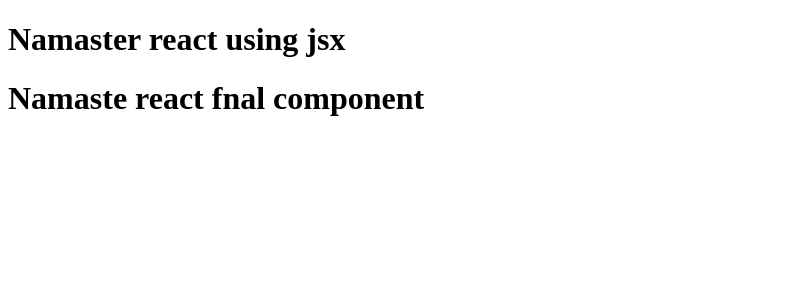
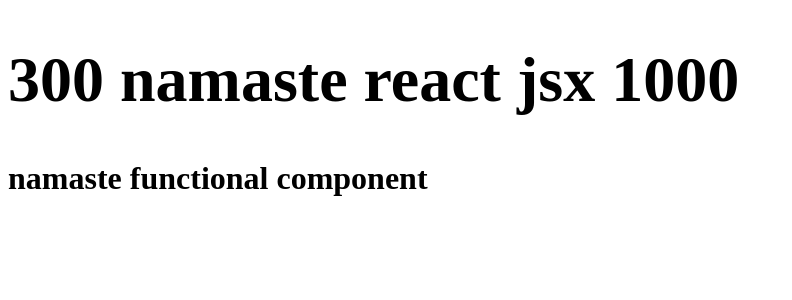
Before and after one commit to chandan317/namaste, a React (Vite) app: page / in a window 1280 px wide. Shown: the top 300 px of the page, without its empty margins (0-792 px from the left). Built offline with nearby package versions, Linux system fonts and the light colour scheme.

Commit message:
Elements inside components

```diff
--- a/App.js
+++ b/App.js
@@ -147,5 +147,20 @@ const HdComponent = () => (
     <h1 className="hi">Namaste react fnal component</h1>
   </div>
 );
+// ===============================
+// element inside element
+const number = 1000;
+const foot = (
+  <h1 className="name" tabIndex="1">
+    {100 + 200} namaste react jsx {number}
+  </h1>
+);
+
+const FootComponent = () => (
+  <h1 className="nam" tabIndex={3}>
+    {foot}
+    namaste functional component
+  </h1>
+);
 const root = ReactDOM.createRoot(document.getElementById("root"));
-root.render(<HdComponent />);
+root.render(<FootComponent />);
```
